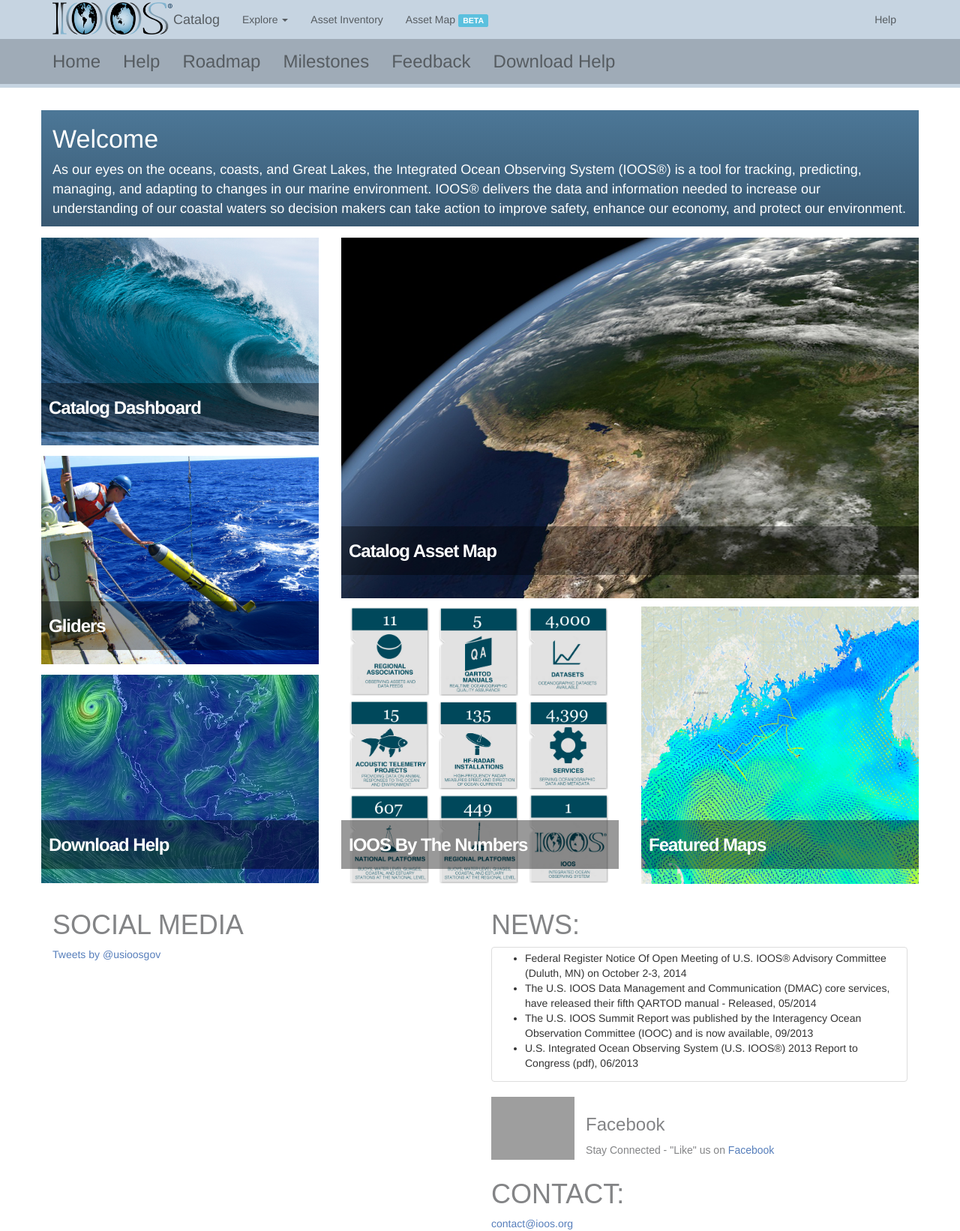
After one commit to ioos/service-monitor, a Flask app: page /landing in a window 1280 px wide. The commit adds this page. Shown: the whole page at 75% size. Run offline with Flask 2, Linux system fonts and the light colour scheme; parts of the project's set-up code (start-up, migrations or seed data) failed here and were passed over; some libraries are stand-ins or nearby versions; grey boxes are pictures that could not be loaded.

Commit message:
Creates landing
- New landing page, replaces the dashboard as an index page.
- Moves the dashboard to a new endpoint /dashboard

Fixes #83

```diff
--- /dev/null
+++ b/ioos_catalog/static/css/welcome.css
@@ -0,0 +1,156 @@
+.welcome {
+    background: -webkit-linear-gradient(#4c7797, #395972); /* For Safari 5.1 to 6.0 */
+    background: -o-linear-gradient(#4c7797, #395972); /* For Opera 11.1 to 12.0 */
+    background: -moz-linear-gradient(#4c7797, #395972); /* For Firefox 3.6 to 15 */
+    background: linear-gradient(#4c7797, #395972); /* Standard syntax (must be last) */
+    color: #fff;
+    font-size: 18px;
+}
+.welcome h1 {
+    font-size: 34px;
+}
+
+.img-block {
+    margin-top: 15px;
+    margin-left: -30px;
+    margin-right: -30px;
+
+}
+
+.spad {
+    margin-top: 14px;
+}
+
+.mpad {
+    margin-top: 6px;
+}
+
+
+
+.left-img {
+    float: left;
+    width: 348px;
+    margin-top: 15px;
+}
+
+.right-lg-img {
+    float: right;
+    width: 810px;
+    text-align: right;
+    margin-top: 15px;
+    background: black;
+}
+
+.right-sm-img {
+    float: right;
+    margin-left: 15px;
+    margin-top: 15px;
+    text-align: right;
+    width: 396px;
+    background: black;
+}
+
+.news {
+    margin-top: 15px;
+}
+
+.news h1 {
+    font-family: Arial, Helvetica, sans-serif;
+    color: #838486;
+}
+
+
+.right-caption {
+    float: left;
+    width: 100%;
+    margin-bottom: 15px;
+}
+
+.right-caption-img img {
+    float: left;
+    margin-right: 9px;
+    max-width: 100%;
+    max-height: 100%;
+}
+.right-caption-img {
+    width: 20%;
+}
+
+.right-caption > .caption {
+    float: right;
+    padding: 4px;
+    width: 78%;
+    text-align: left;
+    font-family: Arial, Helvetica, sans-serif;
+    color: #838486;
+    vertical-align: text-top;
+}
+
+.nopadding {
+    padding: 0 !important;
+    margin: 0 !important;
+}
+
+.smpadding {
+    padding: 2 !important;
+    margin: 0 !important;
+}
+
+.row-top-pad {
+    margin-top: 5px;
+}
+
+.img-text {
+    position: relative;
+}
+
+.overlay {
+    color: white;
+    font: bold 24px/45px Helvetica, Sans-Serif;
+    padding: 10px;
+    letter-spacing: -1px;
+    position: absolute;
+    top: 70%;
+    width: 100%;
+    background: rgb(0, 0, 0); /* fallback color */
+    background: rgba(0, 0, 0, 0.4);
+}
+
+.overlay.overlay-map {
+    top: 80%;
+}
+
+.overlay.overlay-sq {
+    top: 77%;
+}
+
+.overlay h2 {
+    left: 20px;
+    color: white;
+}
+
+
+.img-text h2 {
+    position: absolute;
+    top: 200px;
+    left: 20px;
+    width: 100%;
+    color: #dfdfdf;
+}
+
+.img-text.map h2 {
+    position: absolute;
+    top: 400px;
+    left: 20px;
+    width: 100%;
+    color: #dfdfdf;
+}
+
+.img-text h2 span {
+   color: white;
+   font: bold 24px/45px Helvetica, Sans-Serif;
+   letter-spacing: -1px;
+   background: rgb(0, 0, 0); /* fallback color */
+   background: rgba(0, 0, 0, 0.7);
+   padding: 10px;
+}
--- a/ioos_catalog/templates/help_navbar.html
+++ b/ioos_catalog/templates/help_navbar.html
@@ -3,6 +3,7 @@
 {% block jumbo %}
 <div class="row">
   <ul class="nav-header nav navbar-nav">
+    <li><a href="{{ url_for('index') }}">Home</a></li>
     <li><a href="{{ url_for('help') }}">Help</a></li>
     <li> <a href="https://github.com/ioos/catalog/wiki/Roadmap">Roadmap</a></li>
     <li> <a href="https://github.com/ioos/catalog/milestones">Milestones</a></li>
--- /dev/null
+++ b/ioos_catalog/templates/landing.html
@@ -0,0 +1,113 @@
+{% extends "help_navbar.html" %}
+{% block css %}
+    <link rel="stylesheet" type="text/css" href="{{ url_for('static', filename='css/welcome.css') }}">
+{% endblock %}
+
+
+{% block page %}
+
+<div class="container">
+  <div class="row">
+    <div class="col-sm-12 col-md-12 welcome">
+      <h1>Welcome</h1>
+      <p>As our eyes on the oceans, coasts, and Great Lakes, the Integrated Ocean Observing System (IOOS®) is a tool for tracking, predicting, managing, and adapting to changes in our marine environment. IOOS® delivers the data and information needed to increase our understanding of our coastal waters so decision makers can take action to improve safety, enhance our economy, and protect our environment. </p>
+    </div> <!-- welcome -->
+  </div> <!-- row -->
+  <div class="row img-block">
+    <div class="col-xs-12 col-md-4 smpadding">
+      <div class="img-text">
+        <a href="{{url_for('dashboard')}}">
+          <img class="img-responsive" src="{{url_for('static', filename='img/landing/wave.png')}}" alt="Catalog Dashboard"></img>
+        </a>
+        <div class="overlay">
+          Catalog Dashboard
+        </div>
+      </div>
+      <div class="img-text">
+        <a href="{{url_for('gliders')}}">
+          <img class="img-responsive spad" src="{{url_for('static', filename='img/landing/glider.png')}}" alt="Gliders"></img>
+        </a>
+        <div class="overlay">
+          Gliders
+        </div>
+      </div>
+      <div class="img-text">
+        <a href="{{url_for('help_download')}}">
+          <img class="img-responsive spad" src="{{url_for('static', filename='img/landing/map.png')}}" alt="Download Help"></img>
+        </a>
+        <div class="overlay">
+          Download Help
+        </div>
+      </div>
+    </div> <!-- col -->
+    <div class="col-xs-12 col-md-8 smpadding">
+      <div class="row">
+        <div class="col-xs-12 col-md-12">
+          <div class="img-text">
+            <a href="{{url_for('asset_map')}}">
+              <img class="img-responsive" src="{{url_for('static', filename='img/landing/earth.png')}}" alt="Catalog Asset Map"></img>
+            </a>
+            <div class="overlay overlay-map">
+              Catalog Asset Map
+            </div>
+          </div>
+        </div>
+      </div>
+      <div class="row row-top-pad">
+        <div class="col-xs-6 col-md-6 smapdding">
+          <div class="img-text">
+            <a href="{{url_for('by_the_numbers')}}">
+              <img class="img-responsive mpad" src="{{url_for('static', filename='img/landing/btn.png')}}" alt="By the numbers"></img>
+            </a>
+            <div class="overlay overlay-sq">
+              IOOS By The Numbers
+            </div>
+          </div>
+        </div>
+        <div class="col-xs-6 col-md-6 smpadding">
+          <div class="img-text">
+            <a href="{{url_for('featured_maps')}}">
+              <img class="img-responsive mpad" src="{{url_for('static', filename='img/landing/asset_map.png')}}" alt="Featured Maps"></img>
+            </a>
+            <div class="overlay overlay-sq">
+              Featured Maps
+            </div> <!-- overlay -->
+          </div> <!-- img-text -->
+        </div> <!-- col -->
+      </div> <! -- row -->
+    </div> <!-- col -->
+  </div> <!-- row -->
+  <div class="row news">
+    <div class="col-sm-12 col-md-6"> <!-- social media -->
+      <h1> SOCIAL MEDIA </h1>
+      <a class="twitter-timeline" href="https://twitter.com/usioosgov" data-widget-id="514076757905793024">Tweets by @usioosgov</a>
+<script>!function(d,s,id){var js,fjs=d.getElementsByTagName(s)[0],p=/^http:/.test(d.location)?'http':'https';if(!d.getElementById(id)){js=d.createElement(s);js.id=id;js.src=p+"://platform.twitter.com/widgets.js";fjs.parentNode.insertBefore(js,fjs);}}(document,"script","twitter-wjs");</script>
+    </div>
+    <div class="col-sm-12 col-md-6"> <!-- news -->
+      <h1>NEWS:</h1>
+      <div class="thumbnail">
+        <ul>
+          <li>Federal Register Notice Of Open Meeting of U.S. IOOS® Advisory Committee (Duluth, MN) on October 2-3, 2014</li>
+          <li>The U.S. IOOS Data Management and Communication (DMAC) core services, have released their fifth QARTOD manual - Released, 05/2014</li>
+          <li>The U.S. IOOS Summit Report was published by the Interagency Ocean Observation Committee (IOOC) and is now available, 09/2013</li>
+          <li>U.S. Integrated Ocean Observing System (U.S. IOOS®) 2013 Report to Congress (pdf), 06/2013</li>
+        </ul>
+      </div> <!-- thumbnail -->
+      <div class="right-caption">
+        <div class="right-caption-img">
+          <a href="https://www.facebook.com/usioosgov">
+            <img src="//img2.wikia.nocookie.net/__cb20130501121248/logopedia/images/f/fb/Facebook_icon_2013.svg" alt="Facebook"></img>
+          </a>
+        </div>
+        <div class="caption">
+          <h3>Facebook</h3>
+          <p>Stay Connected - "Like" us on <a href="https://www.facebook.com/usioosgov">Facebook</a></p>
+        </div>
+      </div> <!-- thumbnail -->
+      <h1> CONTACT: </h1>
+      <a href="mailto:contact@ioos.org">contact@ioos.org</a>
+    </div> <!-- col -->
+
+</div>
+
+{% endblock %}
--- a/ioos_catalog/views/__init__.py
+++ b/ioos_catalog/views/__init__.py
@@ -1 +1 @@
-from ioos_catalog.views import index, service, dataset, amap, help, metadata, ra, gliders, by_the_numbers, featured_maps
+from ioos_catalog.views import dashboard, service, dataset, amap, help, metadata, ra, gliders, by_the_numbers, featured_maps, landing
--- a/ioos_catalog/views/index.py
+++ b/ioos_catalog/views/dashboard.py
@@ -19,8 +19,9 @@ def inject_ra_providers():
         return {'ra_providers': sorted(ra_list),
                 'national_partners': sorted(national_list)}
 
-@app.route('/', methods=['GET'])
-def index():
+@app.route('/dashboard', methods=['GET'])
+@app.route('/dashboard/', methods=['GET'])
+def dashboard():
     # provider list
     providers = sorted(region_map.keys())
 
--- /dev/null
+++ b/ioos_catalog/views/landing.py
@@ -0,0 +1,14 @@
+#!/usr/bin/env python
+
+from flask import render_template
+
+from ioos_catalog import app
+
+@app.route('/', methods=['GET'])
+def index():
+    return landing()
+
+@app.route('/landing', methods=['GET'])
+@app.route('/landing/', methods=['GET'])
+def landing():
+    return render_template('landing.html')
```
Also changed, not shown: ioos_catalog/templates/by_the_numbers.html (+1 -8 lines), ioos_catalog/templates/help_download.html (+31 -1 lines), ioos_catalog/static/img/Facebook_icon_2013.svg (added), ioos_catalog/static/img/black_box_e.png (added), ioos_catalog/static/img/landing/asset_map.png (added), ioos_catalog/static/img/landing/btn.png (added), ioos_catalog/static/img/landing/earth.png (added), ioos_catalog/static/img/landing/glider.png (added), ioos_catalog/static/img/landing/map.png (added), ioos_catalog/static/img/landing/wave.png (added).
